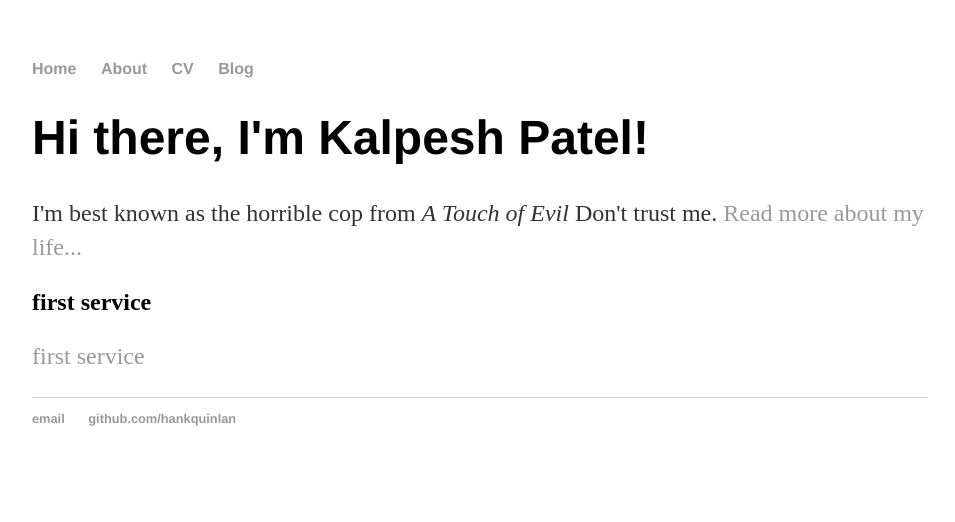
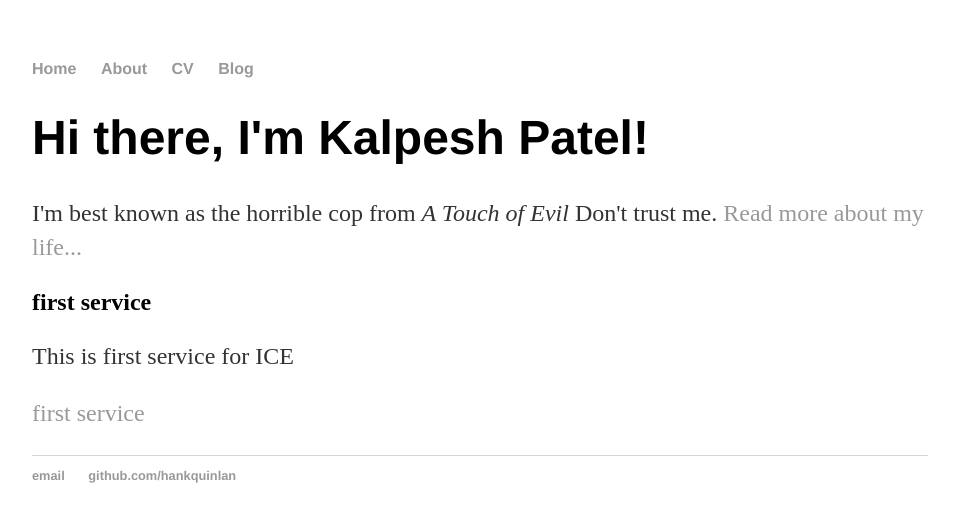
Before and after one commit to kalpesh2001/kalpesh2001.github.io, a Jekyll site: the page built from index.html, in a window 1280 px wide. Shown: the top 522 px of the page, without its empty margins (160-1115 px from the left). Built offline with Jekyll 4.4.1, drawn with Linux system fonts in a browser that asks for light colours.

Commit message:
Update first.md

```diff
--- a/_services/first.md
+++ b/_services/first.md
@@ -1,5 +1,6 @@
 ---
 title: first service
+description: This is first service for ICE
 ---
 ## Service name: get_info_by_id
 Service Description: This service returns details about alien by name from the system xyz
```
